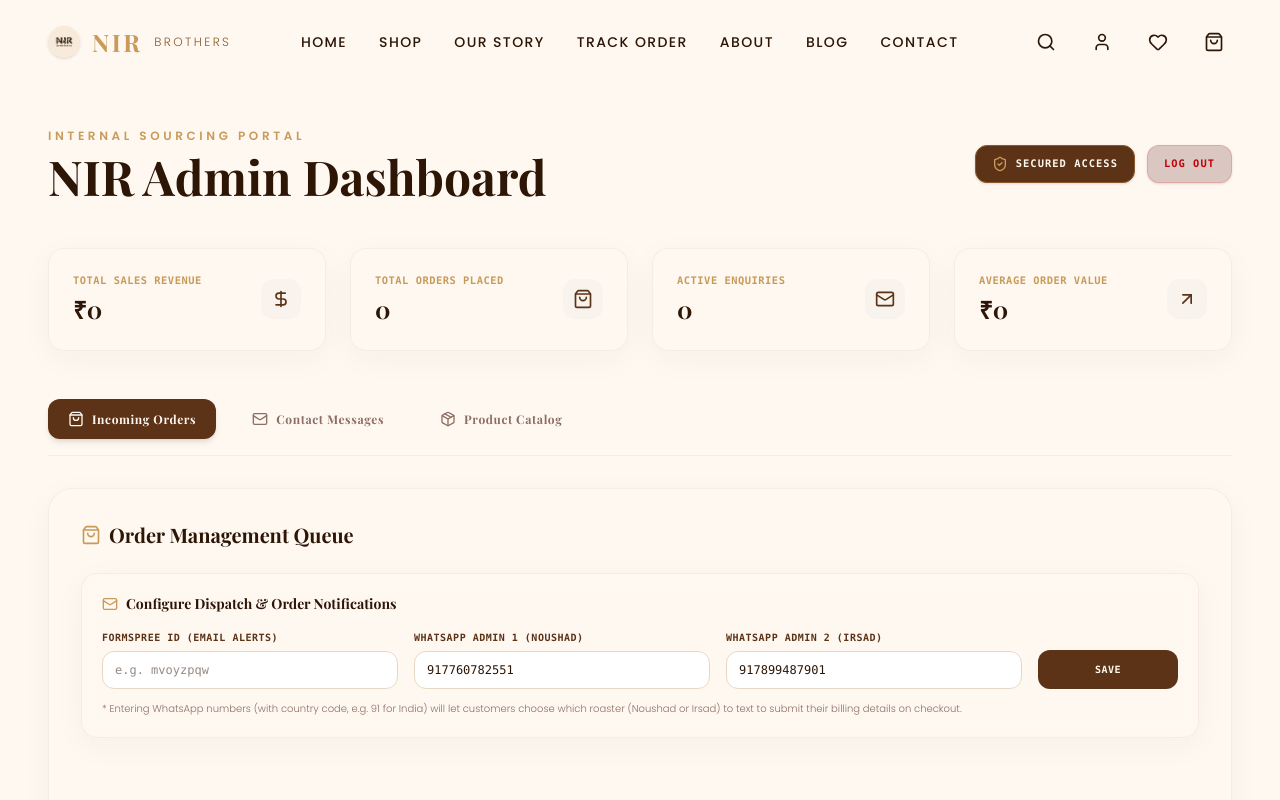
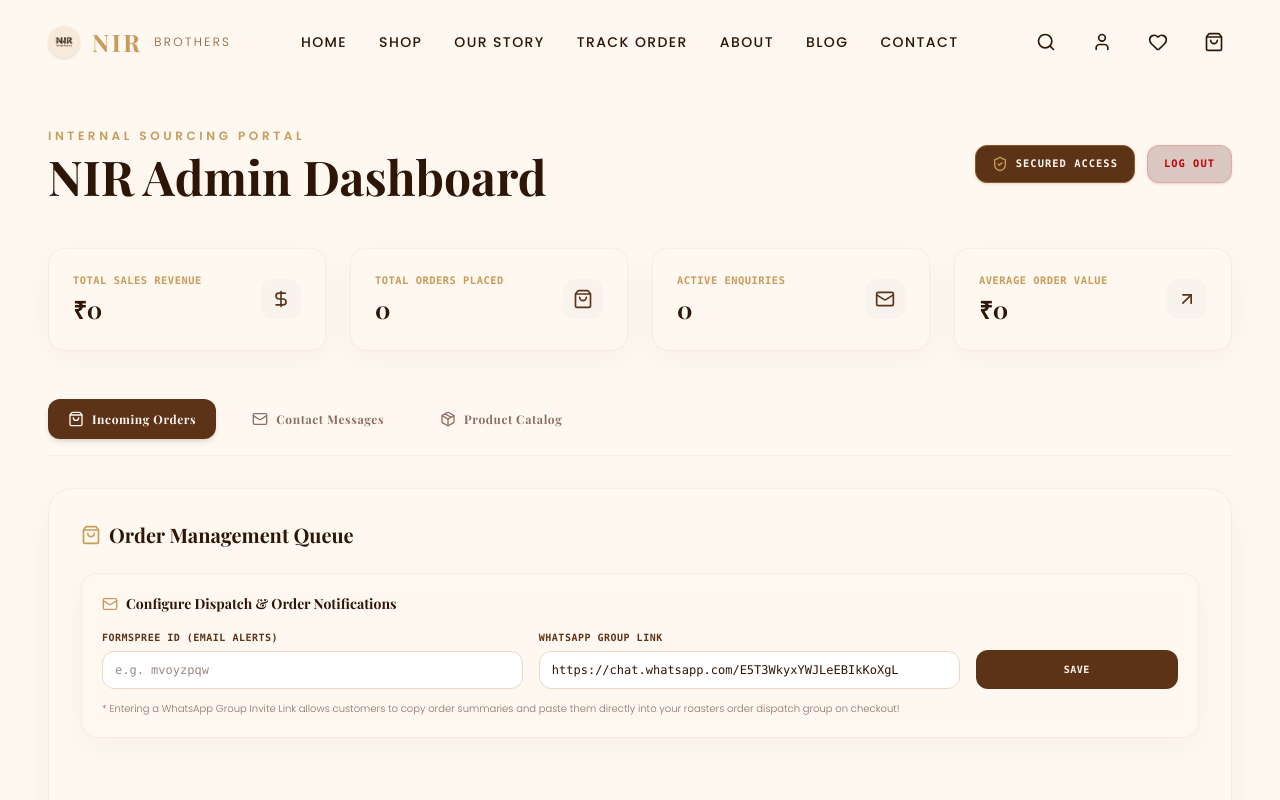
Before and after one commit to rumaizmohammed7-cmd/nir-brothers-coffee, a React (Vite) app: page /admin in a window 1280 px wide. Shown: the top 800 px of the page. Built offline with nearby package versions, Linux system fonts and the light colour scheme; sample sign-in values are in the browser's storage; a web font is replaced by a local one.

Commit message:
switch to single copy-to-clipboard WhatsApp group checkout link

```diff
--- a/src/pages/Admin.jsx
+++ b/src/pages/Admin.jsx
@@ -19,8 +19,7 @@ const Admin = () => {
     intensity: 3,
   });
   const [formspreeId, setFormspreeId] = useState('');
-  const [whatsappNumber, setWhatsappNumber] = useState('');
-  const [whatsappNumber2, setWhatsappNumber2] = useState('');
+  const [whatsappGroupLink, setWhatsappGroupLink] = useState('');
   const [imageString, setImageString] = useState('');
   const [imagePreview, setImagePreview] = useState('');
   const [isAdminAuthenticated, setIsAdminAuthenticated] = useState(false);
@@ -34,9 +33,8 @@ const Admin = () => {
 
     // Load Formspree ID
     setFormspreeId(localStorage.getItem('nir_formspree_id') || '');
-    // Load WhatsApp Number
-    setWhatsappNumber(localStorage.getItem('nir_whatsapp_number') || '917760782551');
-    setWhatsappNumber2(localStorage.getItem('nir_whatsapp_number_2') || '917899487901');
+    // Load WhatsApp Group Link
+    setWhatsappGroupLink(localStorage.getItem('nir_whatsapp_group_link') || 'https://chat.whatsapp.com/E5T3WkyxYWJLeEBIkKoXgL');
 
     // Load orders
     const loadedOrders = JSON.parse(localStorage.getItem('nir_orders') || '[]');
@@ -74,8 +72,7 @@ const Admin = () => {
   const handleSaveSettings = (e) => {
     e.preventDefault();
     localStorage.setItem('nir_formspree_id', formspreeId);
-    localStorage.setItem('nir_whatsapp_number', whatsappNumber);
-    localStorage.setItem('nir_whatsapp_number_2', whatsappNumber2);
+    localStorage.setItem('nir_whatsapp_group_link', whatsappGroupLink);
     alert("Notification and Sourcing settings updated successfully!");
   };
 
@@ -347,7 +344,7 @@ const Admin = () => {
                   <Mail className="w-4 h-4 text-coffee-500" />
                   <span>Configure Dispatch & Order Notifications</span>
                 </h3>
-                <form onSubmit={handleSaveSettings} className="grid grid-cols-1 md:grid-cols-7 gap-4 items-end">
+                <form onSubmit={handleSaveSettings} className="grid grid-cols-1 md:grid-cols-5 gap-4 items-end">
 
                   {/* Formspree */}
                   <div className="md:col-span-2 flex flex-col gap-1.5">
@@ -363,30 +360,16 @@ const Admin = () => {
                     />
                   </div>
 
-                  {/* WhatsApp 1 */}
+                  {/* WhatsApp Group Link */}
                   <div className="md:col-span-2 flex flex-col gap-1.5">
                     <label className="text-[10px] font-mono uppercase tracking-wider text-coffee-800 font-bold">
-                      WhatsApp Admin 1 (Noushad)
+                      WhatsApp Group Link
                     </label>
                     <input
                       type="text"
-                      placeholder="e.g. 917760782551"
-                      value={whatsappNumber}
-                      onChange={(e) => setWhatsappNumber(e.target.value)}
-                      className="bg-white text-xs px-3 py-2.5 rounded-xl border border-coffee-200 focus:outline-none focus:border-coffee-500 font-mono w-full"
-                    />
-                  </div>
-
-                  {/* WhatsApp 2 */}
-                  <div className="md:col-span-2 flex flex-col gap-1.5">
-                    <label className="text-[10px] font-mono uppercase tracking-wider text-coffee-800 font-bold">
-                      WhatsApp Admin 2 (Irsad)
-                    </label>
-                    <input
-                      type="text"
-                      placeholder="e.g. 917899487901"
-                      value={whatsappNumber2}
-                      onChange={(e) => setWhatsappNumber2(e.target.value)}
+                      placeholder="e.g. https://chat.whatsapp.com/..."
+                      value={whatsappGroupLink}
+                      onChange={(e) => setWhatsappGroupLink(e.target.value)}
                       className="bg-white text-xs px-3 py-2.5 rounded-xl border border-coffee-200 focus:outline-none focus:border-coffee-500 font-mono w-full"
                     />
                   </div>
@@ -403,7 +386,7 @@ const Admin = () => {
 
                 </form>
                 <p className="text-[10px] text-coffee-600 font-light mt-3 leading-relaxed">
-                  * Entering WhatsApp numbers (with country code, e.g. 91 for India) will let customers choose which roaster (Noushad or Irsad) to text to submit their billing details on checkout.
+                  * Entering a WhatsApp Group Invite Link allows customers to copy order summaries and paste them directly into your roasters order dispatch group on checkout!
                 </p>
               </div>
 
--- a/src/pages/Checkout.jsx
+++ b/src/pages/Checkout.jsx
@@ -370,26 +370,23 @@ const Checkout = () => {
                 Order dispatch on WhatsApp
               </span>
               <p className="text-[10px] text-coffee-700 leading-normal font-light">
-                Please click below to send your order details via WhatsApp to one of our roasters:
+                Click below to copy your order details and submit them directly to our roasters group!
               </p>
-              <div className="flex flex-col gap-2 mt-1">
-                <a
-                  href={`https://wa.me/${(localStorage.getItem('nir_whatsapp_number') || '917760782551').replace(/[^0-9]/g, '')}?text=${encodeURIComponent(whatsappMsg)}`}
-                  target="_blank"
-                  rel="noreferrer"
-                  className="bg-emerald-600 hover:bg-emerald-700 text-white font-mono text-xxs font-bold py-2.5 px-4 rounded-xl flex items-center justify-center gap-2 shadow-sm transition-all"
-                >
-                  💬 Send to Admin 1 (Noushad)
-                </a>
-                <a
-                  href={`https://wa.me/${(localStorage.getItem('nir_whatsapp_number_2') || '917899487901').replace(/[^0-9]/g, '')}?text=${encodeURIComponent(whatsappMsg)}`}
-                  target="_blank"
-                  rel="noreferrer"
-                  className="bg-emerald-600 hover:bg-emerald-700 text-white font-mono text-xxs font-bold py-2.5 px-4 rounded-xl flex items-center justify-center gap-2 shadow-sm transition-all"
-                >
-                  💬 Send to Admin 2 (Irsad)
-                </a>
-              </div>
+              <button
+                onClick={() => {
+                  navigator.clipboard.writeText(whatsappMsg)
+                    .then(() => {
+                      alert("Order details copied to clipboard! Now, paste the message in our WhatsApp group chat.");
+                      window.open(localStorage.getItem('nir_whatsapp_group_link') || "https://chat.whatsapp.com/E5T3WkyxYWJLeEBIkKoXgL", "_blank");
+                    })
+                    .catch(() => {
+                      window.open(localStorage.getItem('nir_whatsapp_group_link') || "https://chat.whatsapp.com/E5T3WkyxYWJLeEBIkKoXgL", "_blank");
+                    });
+                }}
+                className="bg-emerald-600 hover:bg-emerald-700 text-white font-mono text-xxs font-bold py-3 px-4 rounded-xl flex items-center justify-center gap-2 shadow-sm transition-all w-full cursor-pointer"
+              >
+                💬 Submit Order to WhatsApp Group
+              </button>
             </div>
 
             <button
```
